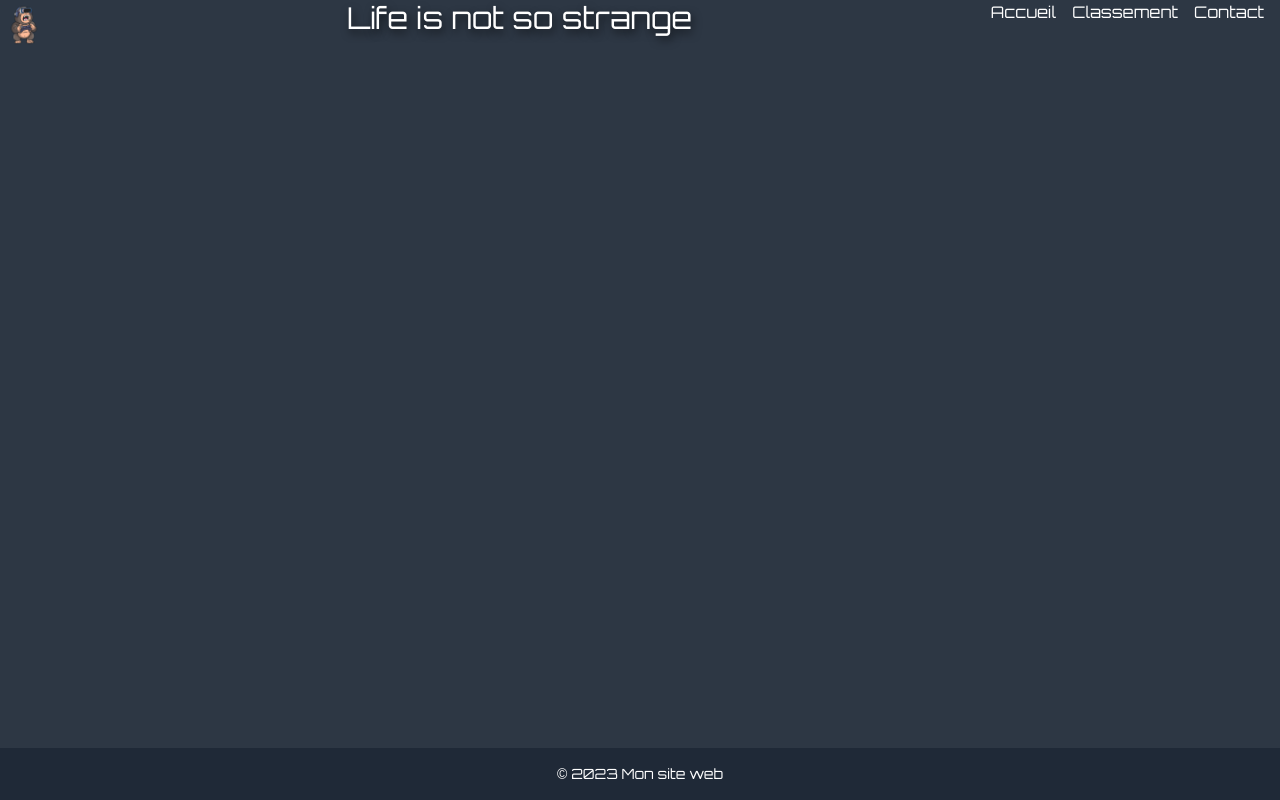
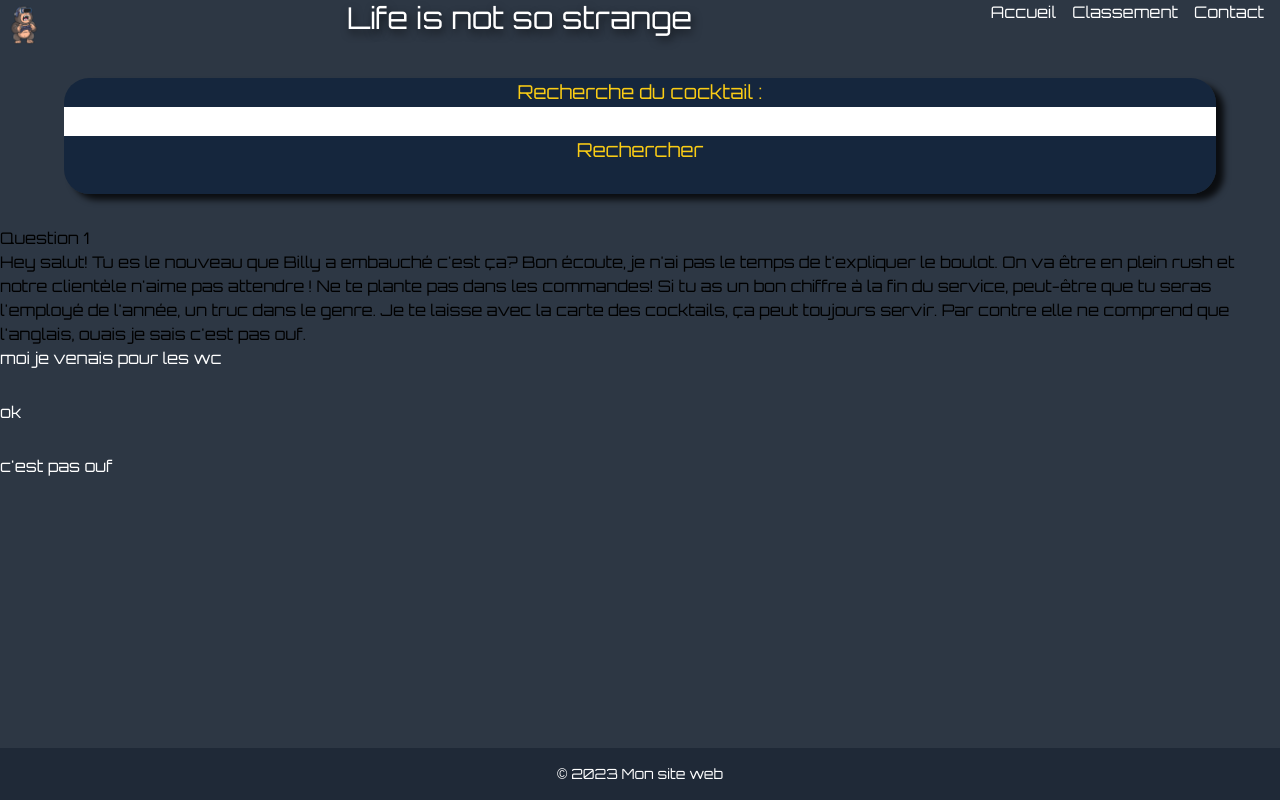
Before and after one commit to WildCodeSchool/2023-02-JS-LaLoupe-LifeIsNotSoStrange.TM, a React (Vite) app in the folder frontend/: page /cocktailgame in a window 1280 px wide. Built offline with nearby package versions, Linux system fonts and the light colour scheme.

Commit message:
create cocktail game

```diff
--- a/frontend/src/App.jsx
+++ b/frontend/src/App.jsx
@@ -6,15 +6,18 @@ import Footer from "./components/Footer";
 import Header from "./components/Header";
 import PartyGame from "./components/PartyGame";
 import Leaderboard from "./components/Leaderboard";
+import CocktailGame from "./components/CocktailGame";
 
 function App() {
   return (
     <div className="min-h-screen relative pb-[60px]">
       <Header />
+
       <Routes>
         <Route path="/" element={<Home />} />
         <Route path="/contact" element={<Contact />} />
         <Route path="/game" element={<PartyGame />} />
+        <Route path="/cocktailgame" element={<CocktailGame />} />
         <Route path="/leaderboard" element={<Leaderboard />} />
       </Routes>
       <Footer />
--- a/frontend/src/components/CocktailGame.jsx
+++ b/frontend/src/components/CocktailGame.jsx
@@ -0,0 +1,12 @@
+import Quizz from "./Quizz";
+
+import CocktailSearch from "./CocktailSearch";
+
+export default function CocktailGame() {
+  return (
+    <div>
+      <CocktailSearch />
+      <Quizz />
+    </div>
+  );
+}
--- /dev/null
+++ b/frontend/src/components/CocktailSearch.jsx
@@ -0,0 +1,68 @@
+import React, { useState } from "react";
+
+function CocktailSearch() {
+  const [searchTerm, setSearchTerm] = useState("");
+  const [results, setResults] = useState([]);
+
+  function handleSearch(event) {
+    event.preventDefault();
+
+    fetch(
+      `https://www.thecocktaildb.com/api/json/v1/1/search.php?s=${searchTerm}`
+    )
+      .then((response) => response.json())
+      .then((data) => {
+        const { drinks } = data;
+
+        if (drinks === null) {
+          setResults([{ strDrink: "Aucun résultat trouvé." }]);
+          return;
+        }
+
+        setResults(drinks);
+      })
+      .catch((error) => console.error(error));
+  }
+
+  return (
+    <div>
+      <form onSubmit={handleSearch}>
+        <label className="text-yellow-400" htmlFor="searchInput">
+          Recherche du cocktail :
+        </label>
+        <input
+          id="searchInput"
+          type="text"
+          value={searchTerm}
+          onChange={(event) => setSearchTerm(event.target.value)}
+        />
+        <button className=" text-yellow-400" type="submit">
+          Rechercher
+        </button>
+      </form>
+
+      <div className="m-8 ">
+        {results.map((drink) => (
+          <div
+            className="flex-wrap m-5 justify-center items-center  bg-slate-500 "
+            key={drink.idDrink}
+          >
+            <h2 className="text-white">{drink.strDrink}</h2>
+            <img
+              className="m-2 w-1/6 p-2"
+              src={drink.strDrinkThumb}
+              alt={drink.strDrink}
+            />
+            <p>
+              Its ingredients are : {drink.strIngredient1},{" "}
+              {drink.strIngredient2}, {drink.strIngredient3},{" "}
+              {drink.strIngredient4}
+            </p>
+          </div>
+        ))}
+      </div>
+    </div>
+  );
+}
+
+export default CocktailSearch;
--- /dev/null
+++ b/frontend/src/components/Quizz.jsx
@@ -0,0 +1,92 @@
+import React, { useState } from "react";
+
+const Quizz = () => {
+  const [currentQuestion, setCurrentQuestion] = useState(0);
+  const [answers, setAnswers] = useState({});
+  const questions = [
+    {
+      id: 1,
+      question:
+        "Hey salut! Tu es le nouveau que Billy a embauché c'est ça? Bon écoute, je n'ai pas le temps de t'expliquer le boulot. On va être en plein rush et notre clientèle n'aime pas attendre ! Ne te plante pas dans les commandes! Si tu as un bon chiffre à la fin du service, peut-être que tu seras l'employé de l'année, un truc dans le genre. Je te laisse avec la carte des cocktails, ça peut toujours servir. Par contre elle ne comprend que l'anglais, ouais je sais c'est pas ouf.",
+      options: ["moi je venais pour les wc", "ok", "c'est pas ouf"],
+      correctAnswer: "ok",
+    },
+    {
+      id: 2,
+      question:
+        "Salut! moi c'est Fizz. Tu me mets la même chose que d'habitude! Mais si, le truc avec du powdered sugar! Allez avec ça je me sens comme Napoléon.",
+      options: [
+        "Japanese Fizz",
+        "Amaretto Fizz",
+        "Imperial Fizz",
+        "Royal Gin Fizz",
+      ],
+      correctAnswer: "Imperial Fizz",
+    },
+    {
+      id: 3,
+      question:
+        "Yop, J'ai besoin d'un petit remontant! Quelque chose qui me donne des ailes, et qui me fait penser à D and D. ",
+      options: [
+        "Dodo Airlines",
+        "Dragon Fly",
+        "Flying Outchman",
+        "Butterfly Effect",
+      ],
+      correctAnswer: "Dragon Fly",
+    },
+    {
+      id: 4,
+      question:
+        "J'aurai besoin d'un verre, mais surtout pas ce bleu immonde où des poissons sont dedans.",
+      options: ["Aqua poney", "National Aquarium", "Aquamarine", "Aqualand"],
+      correctAnswer: "National Aquarium",
+    },
+    {
+      id: 5,
+      question:
+        "Je suis un cocktail classique qui a été créé au début des années 1900. Je suis fait avec du gin, du vermouth et une olive en garniture. Mon nom est également le nom d'une ville en Italie.",
+      options: ["Martini", "James bond Cocktail", "Virgin Morito", "Xavier ?"],
+      correctAnswer: "Martini",
+    },
+  ];
+
+  const handleAnswer = (answer) => {
+    setAnswers({ ...answers, [currentQuestion]: answer });
+    setCurrentQuestion(currentQuestion + 1);
+  };
+
+  const score = Object.values(answers).reduce((acc, answer, index) => {
+    return answer === questions[index].correctAnswer ? acc + 1 : acc;
+  }, 0);
+
+  if (currentQuestion === questions.length) {
+    return (
+      <div>
+        <h1>Résultat</h1>
+        <p>
+          Vous avez obtenu {score} bonnes réponses sur {questions.length}{" "}
+          questions.
+        </p>
+      </div>
+    );
+  }
+
+  return (
+    <div>
+      <h1>Question {currentQuestion + 1}</h1>
+      <h2>{questions[currentQuestion].question}</h2>
+      <ul>
+        {questions[currentQuestion].options.map((option) => (
+          <li key={option.id}>
+            <button type="button" onClick={() => handleAnswer(option)}>
+              {option}
+            </button>
+          </li>
+        ))}
+      </ul>
+    </div>
+  );
+};
+
+export default Quizz;
--- a/frontend/src/components/Story.jsx
+++ b/frontend/src/components/Story.jsx
@@ -1,7 +1,7 @@
 import React, { useState } from "react";
 
 function Story() {
-  const [chapter, setChapter] = useState("WELLCOME !!!");
+  const [chapter, setChapter] = useState("WELCOME !!!");
   const [message, setMessage] = useState(
     "La nuit tombée sur Toronto, la ville ne ressemble plus à ce qu'elle est en journée. Les rues calmes et sereines laissent place à une atmosphère sombre et inquiétante, propice aux activités criminelles. Les lumières des lampadaires éclairent les rues désertes, illuminant les visages de ceux qui osent sortir après le coucher du soleil. Les pas des passants résonnent sur le bitume froid et glissant, faisant écho dans les ruelles sombres et étroites. Et c'est ici que tout a comencé"
   );
```
